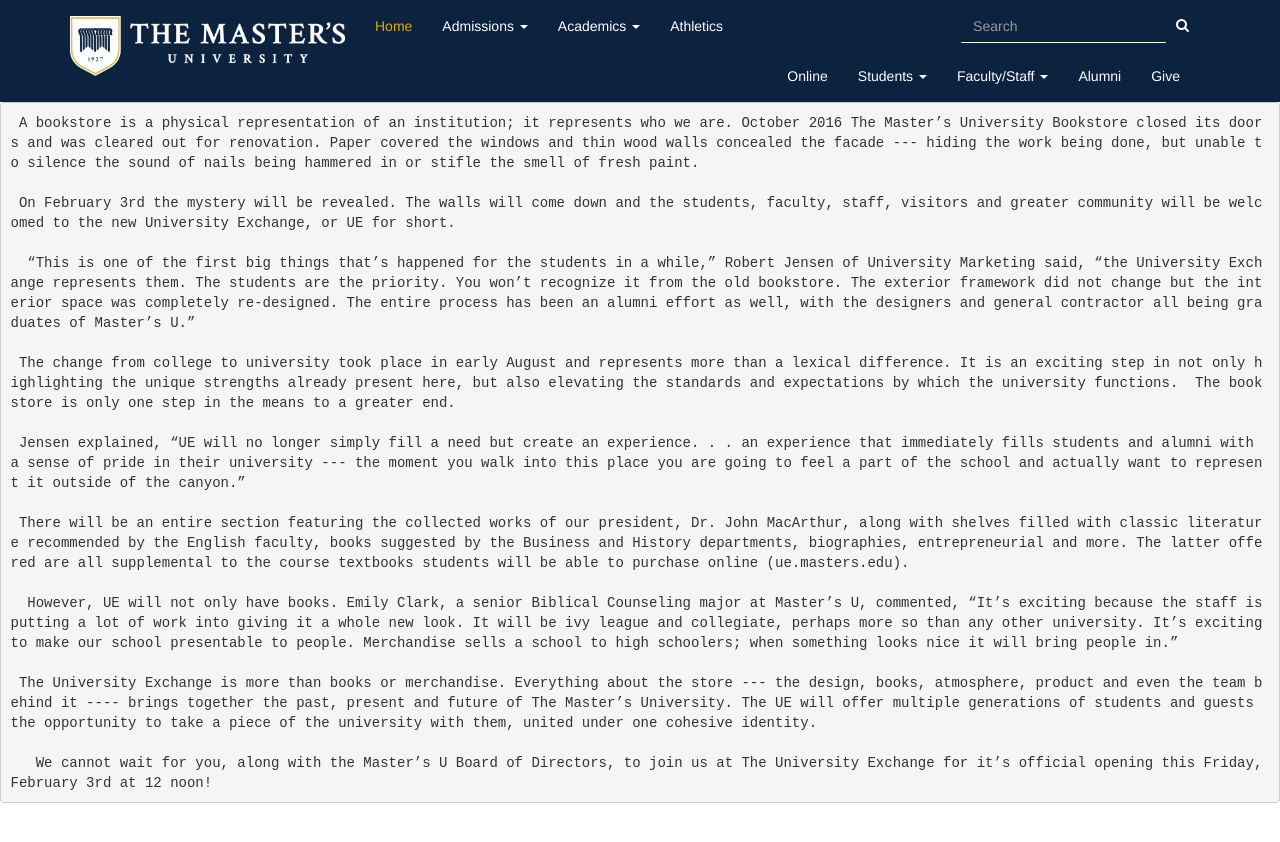
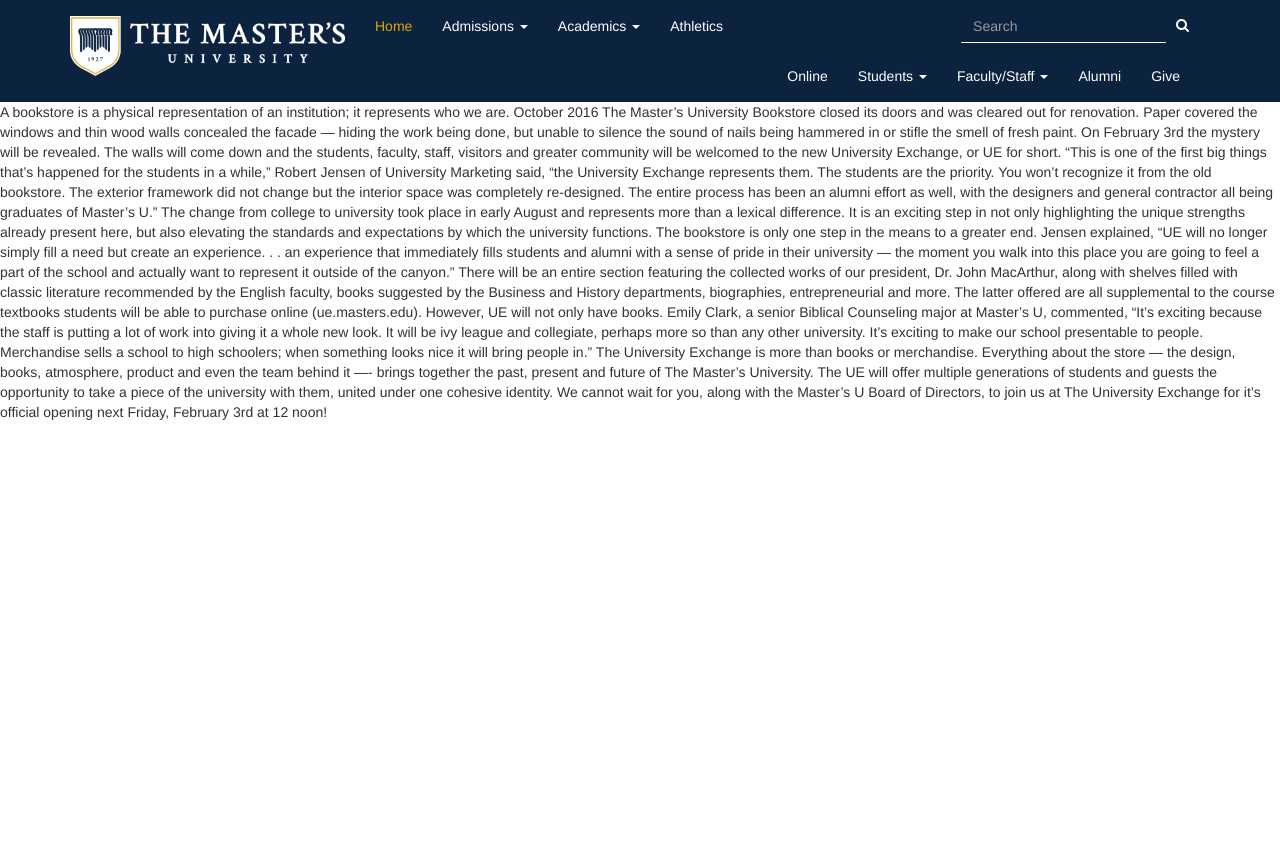
Before and after one commit to gerdums/masters-old, a Jekyll site: the page built from _posts/2017-01-31-the-university-exchange.markdown, in a window 1280 px wide. Shown: the top 842 px of the page. Built offline with Jekyll 4.4.1, drawn with Linux system fonts in a browser that asks for light colours; nearby versions of some CDN libraries; our own code applies the rules of GitHub Pages for plain Markdown files.

Commit message:
fixed news layot

```diff
--- a/_posts/2017-01-31-the-university-exchange.markdown
+++ b/_posts/2017-01-31-the-university-exchange.markdown
@@ -3,20 +3,12 @@
 date: 2017-01-31 00:56:00 Z
 ---
 
-     A bookstore is a physical representation of an institution; it represents who we are. October 2016 The Master’s University Bookstore closed its doors and was cleared out for renovation. Paper covered the windows and thin wood walls concealed the facade --- hiding the work being done, but unable to silence the sound of nails being hammered in or stifle the smell of fresh paint.
-
-     On February 3rd the mystery will be revealed. The walls will come down and the students, faculty, staff, visitors and greater community will be welcomed to the new University Exchange, or UE for short.
-
-      “This is one of the first big things that’s happened for the students in a while,” Robert Jensen of University Marketing said, “the University Exchange represents them. The students are the priority. You won’t recognize it from the old bookstore. The exterior framework did not change but the interior space was completely re-designed. The entire process has been an alumni effort as well, with the designers and general contractor all being graduates of Master’s U.”
-
-     The change from college to university took place in early August and represents more than a lexical difference. It is an exciting step in not only highlighting the unique strengths already present here, but also elevating the standards and expectations by which the university functions.  The bookstore is only one step in the means to a greater end.
-
-     Jensen explained, “UE will no longer simply fill a need but create an experience. . . an experience that immediately fills students and alumni with a sense of pride in their university --- the moment you walk into this place you are going to feel a part of the school and actually want to represent it outside of the canyon.”
-
-     There will be an entire section featuring the collected works of our president, Dr. John MacArthur, along with shelves filled with classic literature recommended by the English faculty, books suggested by the Business and History departments, biographies, entrepreneurial and more. The latter offered are all supplemental to the course textbooks students will be able to purchase online (ue.masters.edu).
-
-      However, UE will not only have books. Emily Clark, a senior Biblical Counseling major at Master’s U, commented, “It’s exciting because the staff is putting a lot of work into giving it a whole new look. It will be ivy league and collegiate, perhaps more so than any other university. It’s exciting to make our school presentable to people. Merchandise sells a school to high schoolers; when something looks nice it will bring people in.”
-
-     The University Exchange is more than books or merchandise. Everything about the store --- the design, books, atmosphere, product and even the team behind it ---- brings together the past, present and future of The Master’s University. The UE will offer multiple generations of students and guests the opportunity to take a piece of the university with them, united under one cohesive identity.
-
-       We cannot wait for you, along with the Master’s U Board of Directors, to join us at The University Exchange for it’s official opening this Friday, February 3rd at 12 noon!
+A bookstore is a physical representation of an institution; it represents who we are. October 2016 The Master’s University Bookstore closed its doors and was cleared out for renovation. Paper covered the windows and thin wood walls concealed the facade --- hiding the work being done, but unable to silence the sound of nails being hammered in or stifle the smell of fresh paint.
+On February 3rd the mystery will be revealed. The walls will come down and the students, faculty, staff, visitors and greater community will be welcomed to the new University Exchange, or UE for short.
+“This is one of the first big things that’s happened for the students in a while,” Robert Jensen of University Marketing said, “the University Exchange represents them. The students are the priority. You won’t recognize it from the old bookstore. The exterior framework did not change but the interior space was completely re-designed. The entire process has been an alumni effort as well, with the designers and general contractor all being graduates of Master’s U.”
+The change from college to university took place in early August and represents more than a lexical difference. It is an exciting step in not only highlighting the unique strengths already present here, but also elevating the standards and expectations by which the university functions.  The bookstore is only one step in the means to a greater end.
+Jensen explained, “UE will no longer simply fill a need but create an experience. . . an experience that immediately fills students and alumni with a sense of pride in their university --- the moment you walk into this place you are going to feel a part of the school and actually want to represent it outside of the canyon.”
+There will be an entire section featuring the collected works of our president, Dr. John MacArthur, along with shelves filled with classic literature recommended by the English faculty, books suggested by the Business and History departments, biographies, entrepreneurial and more. The latter offered are all supplemental to the course textbooks students will be able to purchase online (ue.masters.edu).
+However, UE will not only have books. Emily Clark, a senior Biblical Counseling major at Master’s U, commented, “It’s exciting because the staff is putting a lot of work into giving it a whole new look. It will be ivy league and collegiate, perhaps more so than any other university. It’s exciting to make our school presentable to people. Merchandise sells a school to high schoolers; when something looks nice it will bring people in.”
+The University Exchange is more than books or merchandise. Everything about the store --- the design, books, atmosphere, product and even the team behind it ---- brings together the past, present and future of The Master’s University. The UE will offer multiple generations of students and guests the opportunity to take a piece of the university with them, united under one cohesive identity.
+We cannot wait for you, along with the Master’s U Board of Directors, to join us at The University Exchange for it’s official opening next Friday, February 3rd at 12 noon!
--- a/index.html
+++ b/index.html
@@ -5,6 +5,7 @@
 {% include carousel.html %}
 <div class="container">
   <h2 class="center">News</h2>
+  <div class="row">
   {% for post in site.posts %}
   <div class="col-sm-4">
     <h3><a href="{{ post.url | prepend: site.baseurl }}">{{ post.title }}</a></h3>
@@ -12,4 +13,5 @@
     <p>{{ post.content | truncatewords: 50 }}</p>
   </div>
   {% endfor %}
+  </div>
 </div>
```
